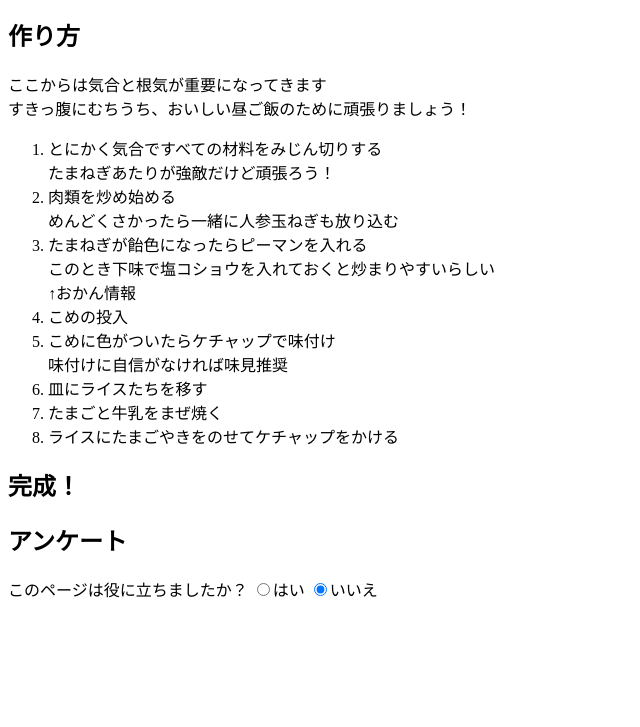
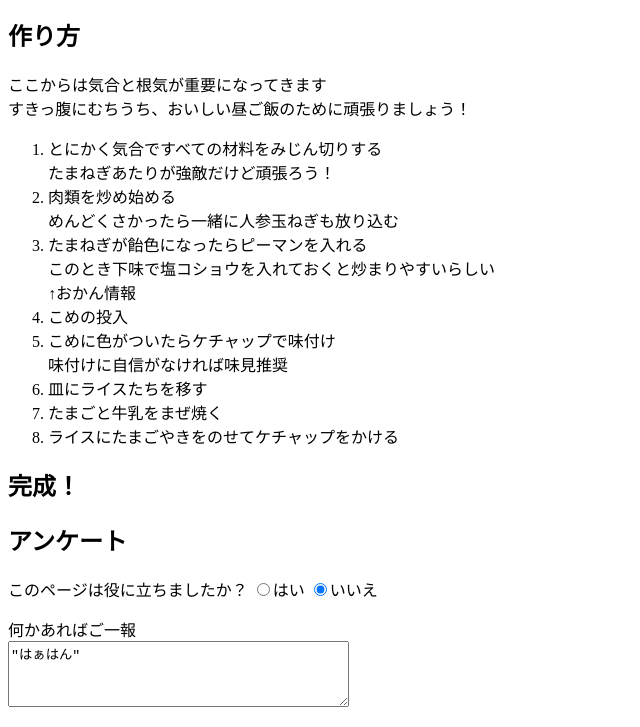
Before and after one commit to soisausem/web2-2, a plain HTML site: page index.html in a window 1280 px wide. Shown: the part 537-1264 px from the top of the page, without its empty margins (0-640 px from the left). Before the commit the page ends 1154 px from the top, so only its background shows below. Drawn offline with Linux system fonts and the light colour scheme.

Commit message:
Update index.html

```diff
--- a/index.html
+++ b/index.html
@@ -49,6 +49,8 @@
   <input type="radio" name="inputl1" value="yes" checked>はい
   <input type="radio" name="inputl1" value="no" checked>いいえ
 </p>
-
-     </body>
+  <form id="top" action="#" method="post>
+                                    <p>何かあればご一報<br>
+                                    <textarea name="input2"rows="4" cols="40">"はぁはん"</textarea></p>
+          </body>
 </html>
```
